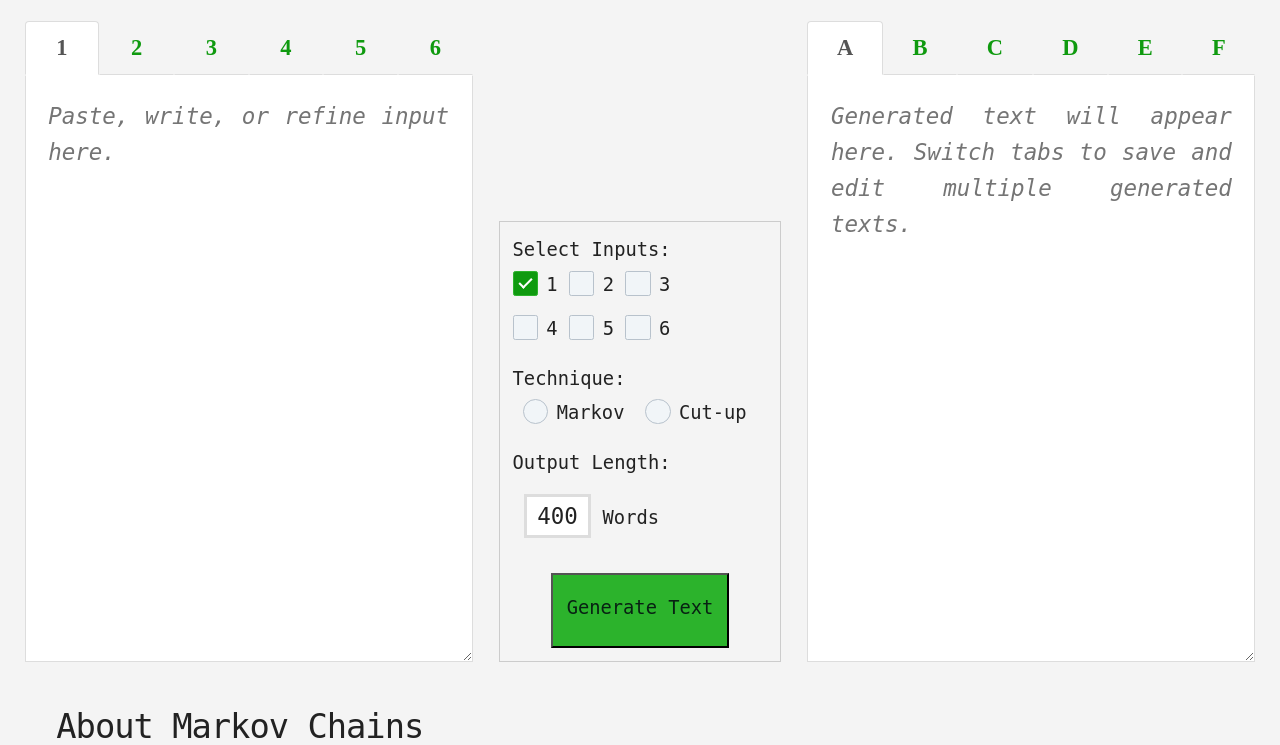
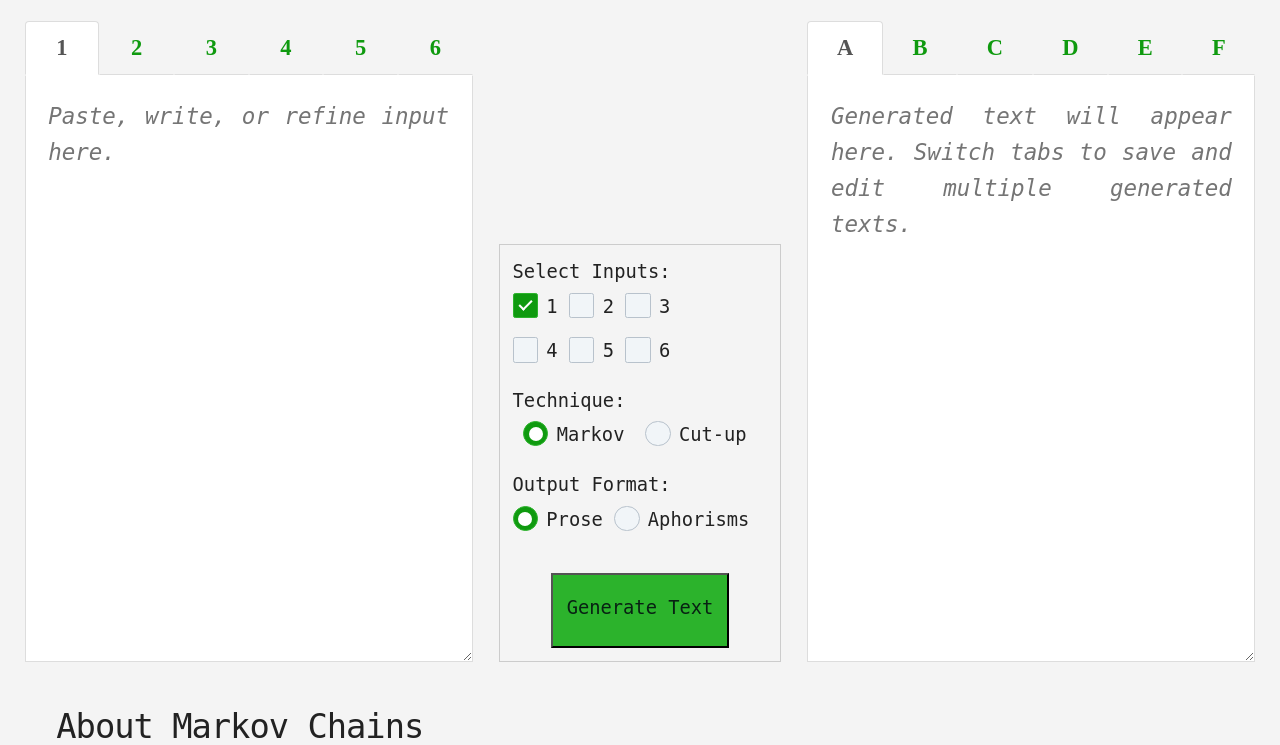
Before and after one commit to coreybobco/markovmutagen, a Flask app: page / in a window 1280 px wide. Shown: the part 353-1098 px from the top of the page. Run offline with Flask 2, Linux system fonts and the light colour scheme; parts of the project's set-up code (start-up, migrations or seed data) failed here and were passed over; some libraries are stand-ins or nearby versions; some web fonts are replaced.

Commit message:
added output format to HTML and added aphorism format

```diff
--- a/server.py
+++ b/server.py
@@ -2,25 +2,7 @@
 from flask import Flask, request, render_template
 from generativepoetry.decomposer import cutup as cutup_technique
 from generativepoetry.decomposer import markov as markov_technique
-
-def clean(source_text):
-  # fix punctuation
-  print(source_text)
-  sentence_delimiters = [".", "?", "!"]
-  clause_delimiters = ["...", ";", "--"]
-  source_text = source_text.replace("---","--").replace("..", "...").replace("....", "...")
-  for char in (sentence_delimiters + clause_delimiters):
-    source_text = source_text.replace(char, char + " ")
-  # strip useless characters
-  source_text = source_text.replace("\n", " ")
-  if format == 'chat':
-    useless = ["\t", "\"", "\'"]
-  else:
-    useless = ["\t", "\n", "\""]
-  for char in useless:
-    source_text = source_text.replace(char, "")
-  word_list = source_text.split(" ")
-  return " ".join(word_list)
+from formatter import *
 
 app = Flask(__name__)
 
@@ -32,16 +14,23 @@ def index():
 def markov():
     cleaned_input = clean(request.get_data().decode(encoding='UTF-8'))
     ngram_size = int(request.args.get('ngram_size'))
-    return " ".join(markov_technique(cleaned_input, ngram_size=ngram_size))
+    output_format = request.args.get('output_format')
+    output = " ".join(markov_technique(cleaned_input, ngram_size=ngram_size))
+    if output_format == 'aphorisms':
+        output = format_aphorisms(output)
+    return output
+
 
 @app.route("/cutup", methods=['POST'])
 def cutup():
     cleaned_input = clean(request.get_data().decode(encoding='UTF-8'))
     cutup_min_size =  int(request.args.get('cutupmin'))
     cutup_max_size =  int(request.args.get('cutupmax'))
-    if cutup_min_size:
-        return " ".join(cutup_technique(cleaned_input, min_cutout_words=cutup_min_size,
-                                        max_cutout_words=cutup_max_size))
+    output = " ".join(cutup_technique(cleaned_input, min_cutout_words=cutup_min_size, max_cutout_words=cutup_max_size))
+    output_format = request.args.get('output_format')
+    if output_format == 'aphorisms':
+        output = format_aphorisms(output)
+    return output
 
 if __name__ == '__main__':
     app.run(
--- a/static/index.js
+++ b/static/index.js
@@ -17,18 +17,20 @@ onload = function () {
 
         if (input_tab_numbers.length && text_to_process.length > 2) {
             if (document.querySelector("#cutup").checked) {
-                var post_parameters = "./cutup?wordcount=" + document.querySelector("#wordcount").value;
+                var post_parameters = "./cutup?";
                 var cutup_min = document.querySelector(".cutup_block_size_min").value;
                 var cutup_max = document.querySelector(".cutup_block_size_max").value;
                 var block_sizes = [cutup_min, cutup_max].map(numStr => parseInt(numStr));
                 console.log(block_sizes)
                 post_parameters += "&cutupmin=" + Math.min.apply(Math, block_sizes) + "&cutupmax=" + Math.max.apply(Math, block_sizes);
             } else {
-                var post_parameters = "./markov?wordcount=" + document.querySelector("#wordcount").value;
+                var post_parameters = "./markov?";
                 var ngram_size = document.querySelector(".markov_ngram_size:checked").value;
                 post_parameters += "&ngram_size=" + ngram_size;
             }
-            console.log(post_parameters);
+            var output_format = document.querySelector(".output_format:checked").value;
+            post_parameters += "&output_format=" + output_format
+            console.log(output_format);
             var req = new XMLHttpRequest()
             req.addEventListener("load", show_output)
             req.open("post", post_parameters, true)
--- a/templates/index.html
+++ b/templates/index.html
@@ -117,7 +117,7 @@
             <section id="selectors">
               <label class="b-contain">
                 <label for="markov"><span>Markov</span></label><br>
-                <input type="radio" id="markov" name="technique_selector">
+                <input type="radio" id="markov" name="technique_selector" checked>
                 <div class="b-input"></div>
               </label><br>
               <label class="b-contain">
@@ -130,7 +130,7 @@
               <label for="ngram_selector">n-gram Size:</label><br>
               <section id="ngram_selector">
                 <label class="b-contain">
-                  <input type="radio" class="markov_ngram_size" type="number" value=1 name="ngram_selector" />
+                  <input type="radio" class="markov_ngram_size" type="number" value=1 name="ngram_selector" checked/>
                   <label for="n-gram_size_1">
                     <span>1</span>
                   </label>
@@ -159,9 +159,24 @@
             </section>
           </section>
 
-          <section id="wordcount-container">
-            <label for="wordcount">Output Length:</label>
-            <input id='wordcount' type='number' value='400' /><label for='wordcount'>Words</label><br>
+          <section id="output-format-container">
+            <label for="output_format">Output Format:</label>
+            <section id="output_format_selector">
+                <label class="b-contain">
+                  <input type="radio" class="output_format" value="prose" name="output_format" checked/>
+                  <label for="prose">
+                    <span>Prose</span>
+                  </label>
+                  <div class="b-input"></div>
+                </label>
+                <label class="b-contain">
+                  <input type="radio" class="output_format" value="aphorisms" name="output_format" />
+                  <label for="aphorisms">
+                    <span>Aphorisms</span>
+                  </label>
+                  <div class="b-input"></div>
+                </label>
+              </section>
           </section>
           <section id="generate-text-container">
             <button id="generate-text"><label for="generate-text">Generate Text</label></button><br>
@@ -277,6 +292,19 @@
         <br>
         <h1>Markov Mutagen</h1>
         <hr>
+        <section id="subtitle">
+          <section id="quote-container">
+            <figure id="quotation">
+              But the marvelous abiity to reach out, without leaving the field of our experience,
+              to two distinct realities and bring them together to create a spark...and, by removing our systems
+              of reference, to disorient us within our own memories, that is what holds Dada's attention, for the time being.
+            </figure>
+            <figcaption id="attribution">
+              — André Breton, "Max Ernst" (1921)
+            </figcaption>
+          </section>
+        </section>
+        <br>
         <p>
           With Markov Mutagen, you can easily combine and run inputs through a Markov text generator or a simulation
           of the cut-up
--- a/test_markovmutagen.py
+++ b/test_markovmutagen.py
@@ -27,5 +27,6 @@ def test_markov(client):
                       ';scientists dissecting an animal in their laboratory, a wise man surrounded by his devotees, ',
                       'politicians, poets expounding their rhetoric. These characters perform hilarious antics and ',
                       'intellectual games, which they see as serious attempts to find meaning and freedom.'])
-    response = client.post('/markov', data=input, follow_redirects=True)
-    assert response.split(' ')[0] in ['Alice', 'An', 'The', 'These']
+    for ngram_size in ['1','2'.'3']:
+        response = client.post('/markov?ngram_size=' + ngram_size, data=input, follow_redirects=True)
+        assert response.split(' ')[0] in ['Alice', 'An', 'The', 'These']
```
Also changed, not shown: formatter.py (added, +31 -0 lines).
